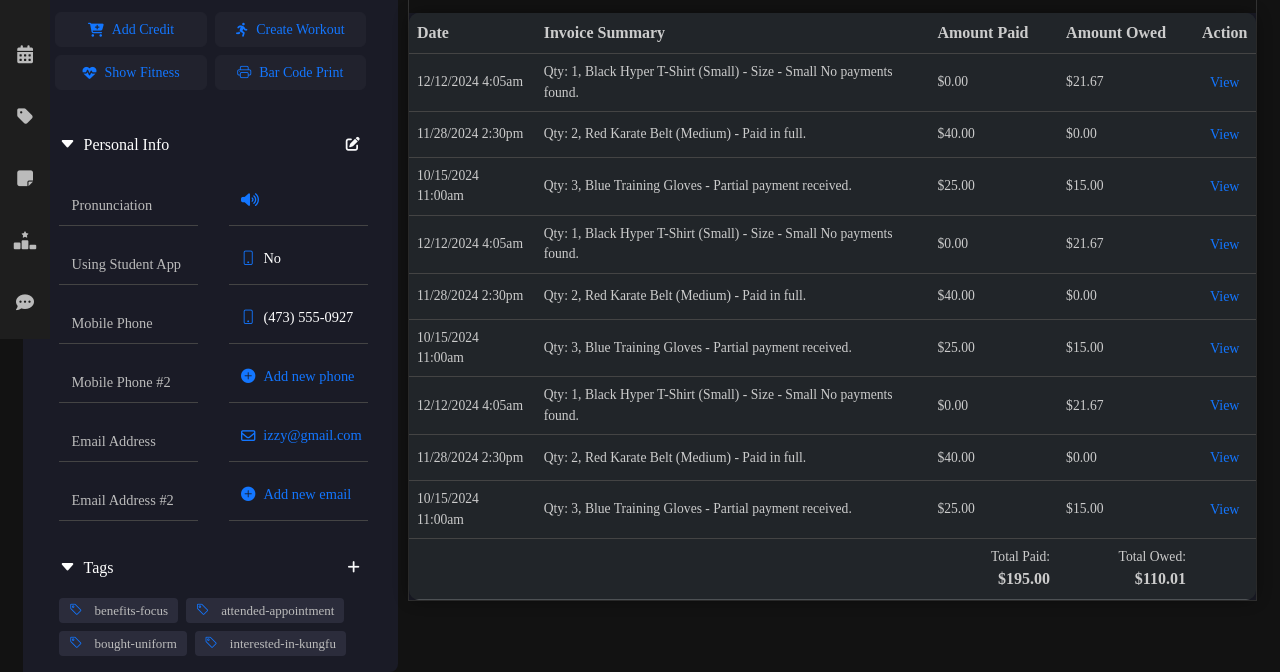
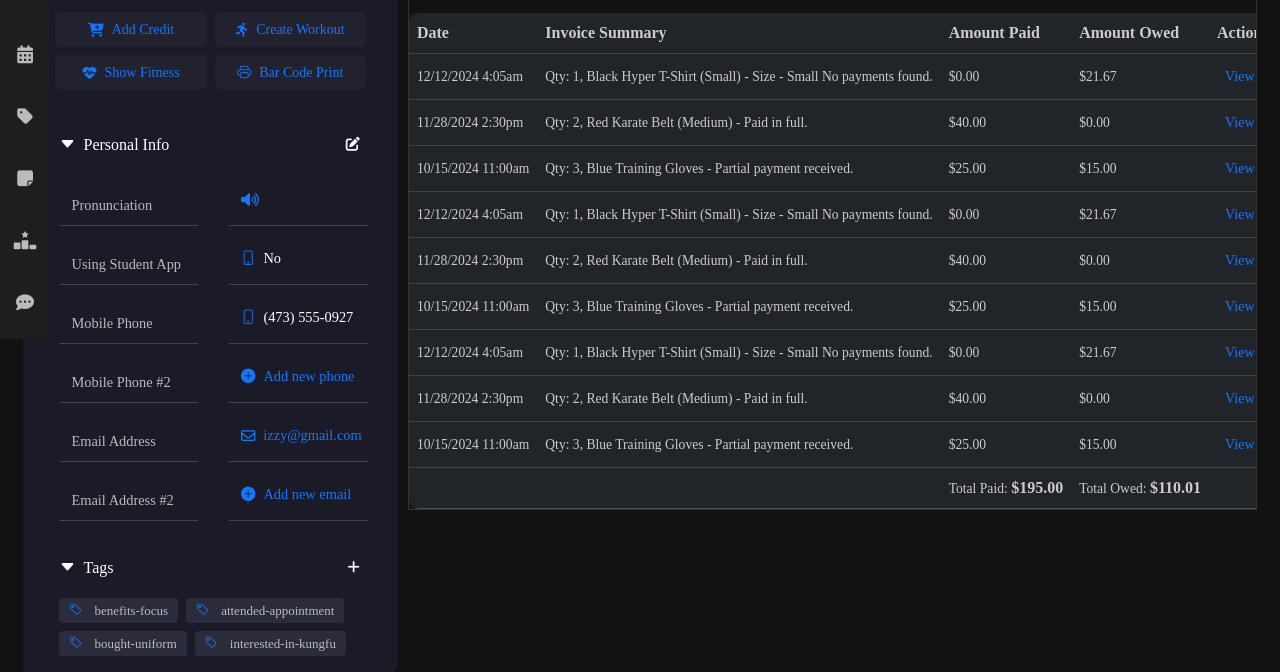
Before and after one commit to isbahansariii/Member-Profile-Dashboard, a plain HTML site: page index.html in a window 1280 px wide. Shown: the part 461-1133 px from the top of the page. Drawn offline with nearby package versions, Linux system fonts and the light colour scheme.

Commit message:
// adding scroller

```diff
--- a/styles.css
+++ b/styles.css
@@ -389,7 +389,6 @@ main {
 
 /* payment */
 .payments{
-
   padding: 10px 20px;
   display: flex;
   justify-content: space-between;
@@ -412,7 +411,7 @@ main {
 
 }
 .payment-tabs-btn {
-  width: 300px;
+  max-width: 300px;
   height: 40px;
   padding: 6px;
   border-radius: 4px;
@@ -451,6 +450,22 @@ main {
 .invoice-table {
   width: 100%;
   background-color: #1A1B26;
+  overflow-x: auto;
+  overflow-y: hidden; /* optional: avoid vertical scrollbars */
+  white-space: nowrap; /* ensures table won't wrap */
+  scrollbar-width: thin;
+  scrollbar-color: #444 transparent;
+}
+
+
+.invoice-table::-webkit-scrollbar {
+  height: 6px;                  /* scroll bar height */
+  background: transparent;
+}
+
+.invoice-table::-webkit-scrollbar-thumb {
+  background-color: #444;
+  border-radius: 10px;
 }
 
 table {
@@ -461,6 +476,7 @@ table {
   background-color: inherit;
   box-shadow: 0 0 15px rgba(0, 0, 0, 0.4);
   color: #ccc !important;
+  min-width: 800px;
 }
 
 thead {
```
